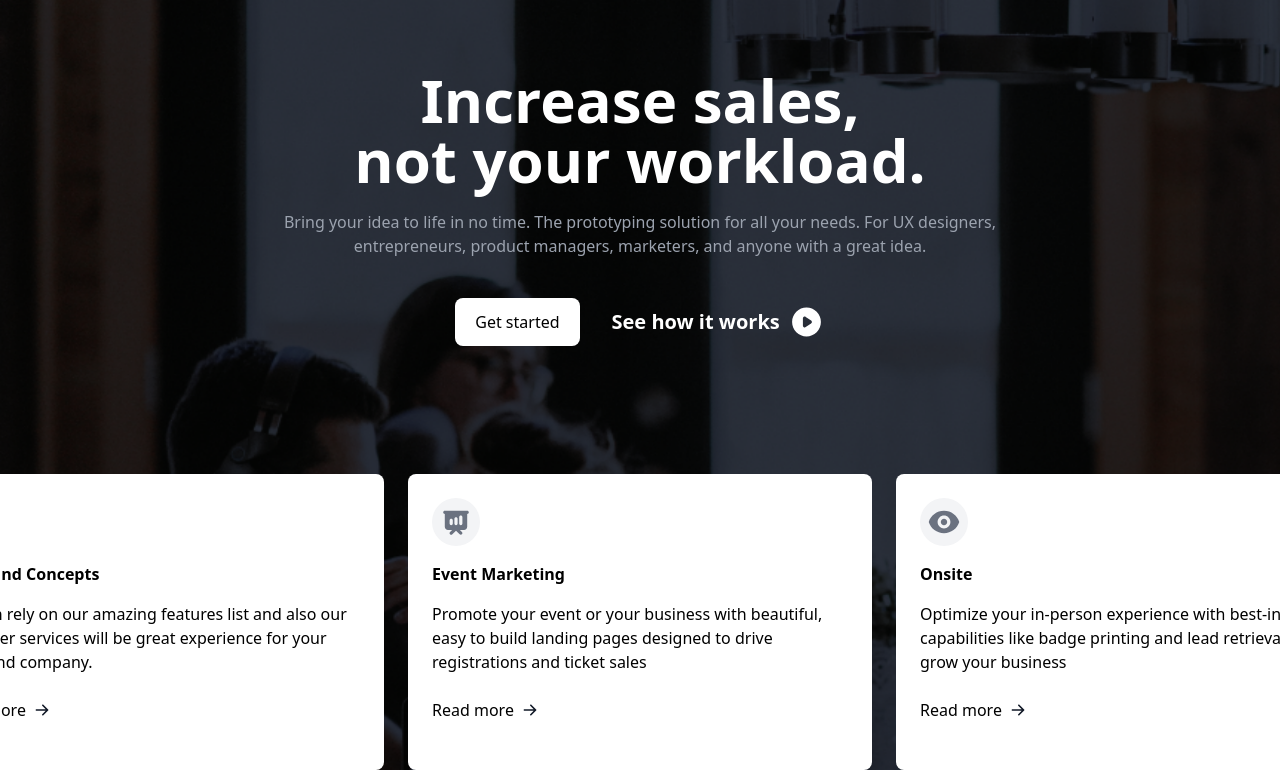
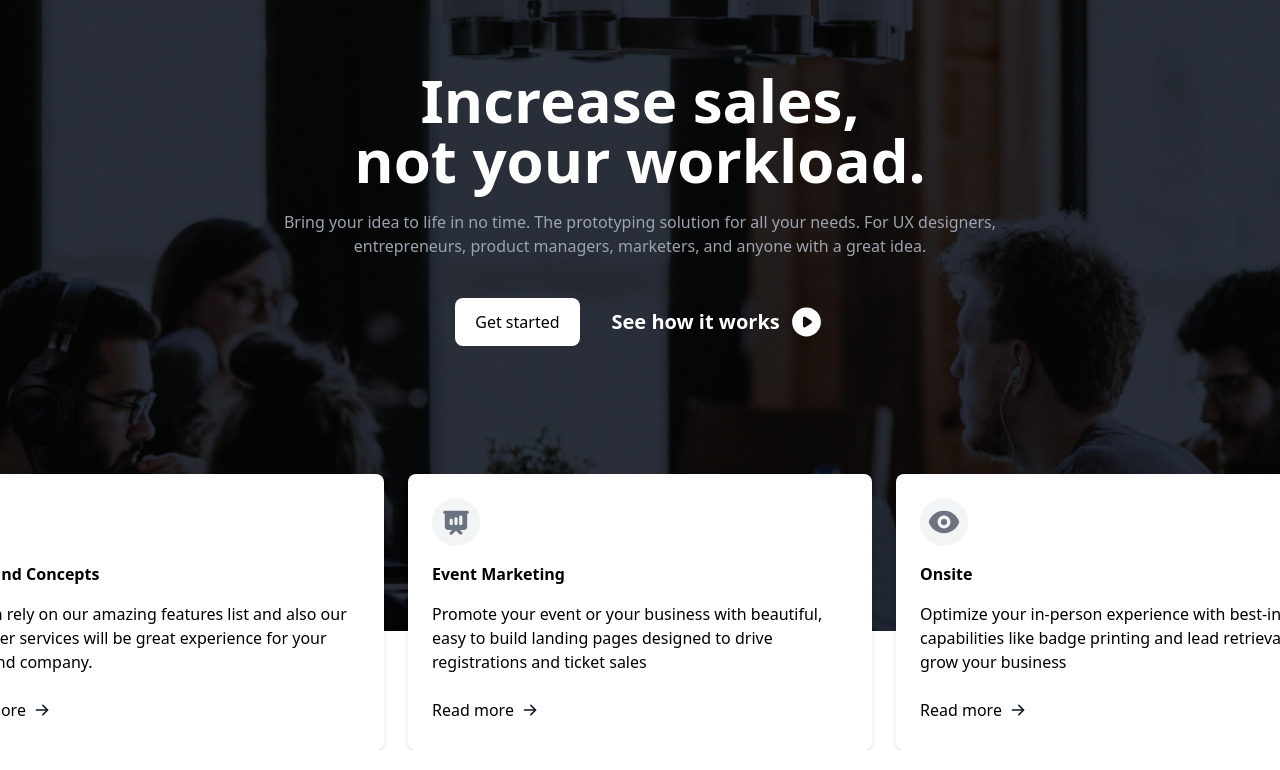
Before and after one commit to miguelzackk/glass-ui, a website: page index.html in a window 1280 px wide. Shown: the part 70-840 px from the top of the page. Drawn offline with nearby package versions, Linux system fonts and the light colour scheme.

Commit message:
feat-main

```diff
--- a/index.html
+++ b/index.html
@@ -10,7 +10,7 @@
 
   <body class="">
     <div
-      class="bg-cover"
+      class="h-[701px] bg-cover bg-center"
       style="background-image: url(/src/assets/images/bg-main.PNG)"
     >
       <header
@@ -60,7 +60,9 @@
           </div>
         </div>
         <div class="mt-32 flex gap-6">
-          <div class="p-6 w-[464px] flex flex-col bg-white rounded-lg">
+          <div
+            class="p-6 w-[464px] h-[276px] flex flex-col bg-white rounded-lg shadow-md"
+          >
             <div class="flex flex-col gap-4">
               <img
                 src="/src/assets/images/lampada-icon.svg"
@@ -83,7 +85,9 @@
               </button>
             </div>
           </div>
-          <div class="p-6 w-[464px] flex flex-col bg-white rounded-lg">
+          <div
+            class="p-6 w-[464px] h-[276px] flex flex-col bg-white rounded-lg shadow-md"
+          >
             <div class="flex flex-col gap-4">
               <img
                 src="/src/assets/images/grapich-icon.svg"
@@ -107,7 +111,9 @@
               </button>
             </div>
           </div>
-          <div class="p-6 w-[464px] flex flex-col bg-white rounded-lg">
+          <div
+            class="p-6 w-[464px] h-[276px] flex flex-col bg-white rounded-lg shadow-md"
+          >
             <div class="flex flex-col gap-4">
               <img
                 src="/src/assets/images/eye-icon.svg"
```
